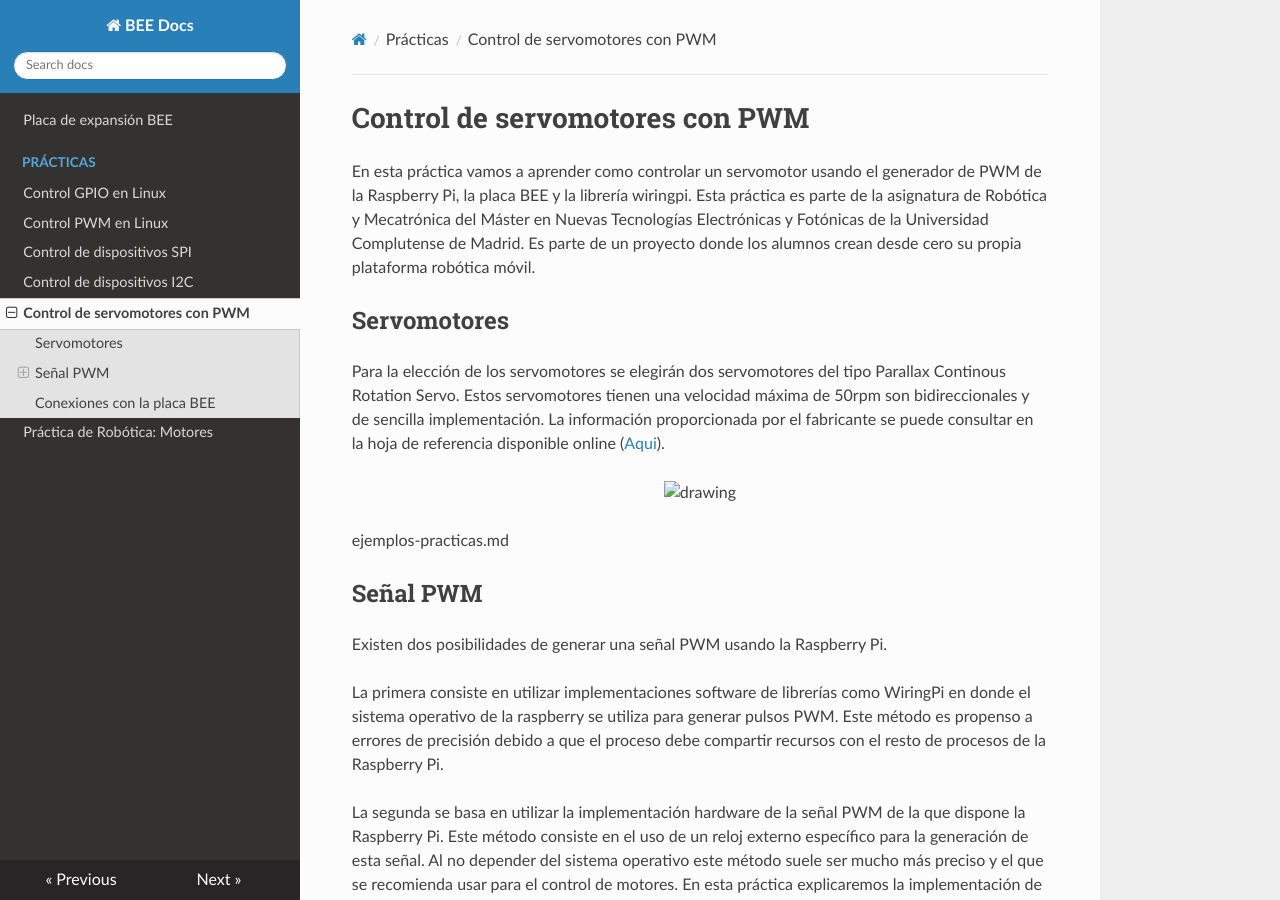
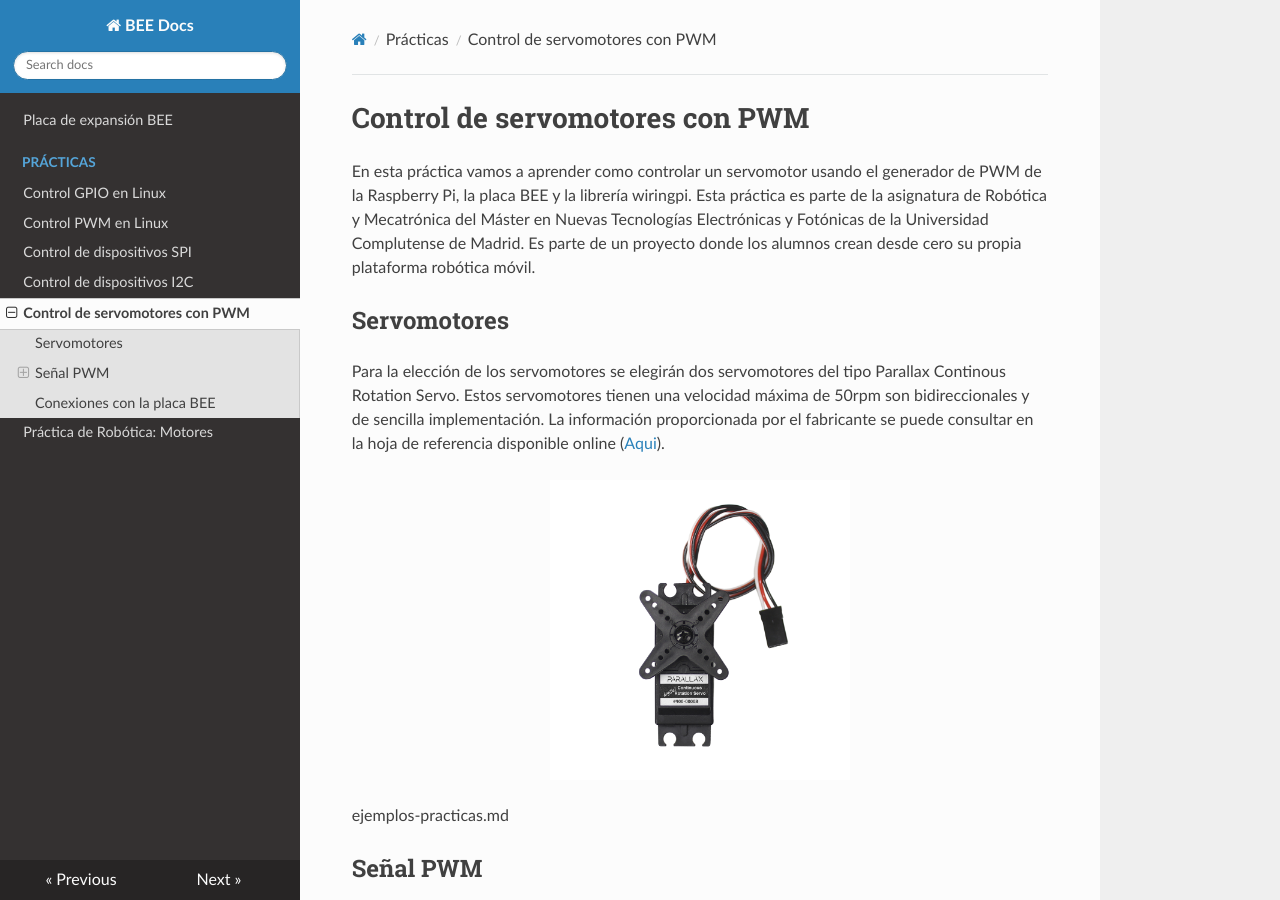
Before and after one commit to tenllado/bee_docs, an MkDocs documentation site: the page built from docs/control_servomotores/index.md, in a window 1280 px wide and 900 px high. Built offline with MkDocs 1.6.1, drawn with Linux system fonts in a browser that asks for light colours; nearby versions of some CDN libraries.

Commit message:
Fixed image path

```diff
--- a/docs/control_servomotores/index.md
+++ b/docs/control_servomotores/index.md
@@ -14,7 +14,7 @@
 consultar en la hoja de referencia disponible online ([Aqui](https://docs.rs-online.com/870b/0900766b8123f8a1.pdf)).
 
 <p align="center">
-  <img src="img/servos.jpg" alt="drawing" width="300"/>
+  <img src="../img/servos.jpg" alt="drawing" width="300"/>
 </p>ejemplos-practicas.md
 
 ## Señal PWM
@@ -168,7 +168,7 @@
 código el motor izquierdo deberá conectarse al PWM0 y el derecho al PWM1.
 
 <p align="center">
-  <img src="img/bee_PWM.png" alt="drawing" width="600"/>
+  <img src="../img/bee_PWM.png" alt="drawing" width="600"/>
 </p>
 
 Una vez hecho esto solo nos quedaría alimentar los servomotores a 5V siguiendo
```
